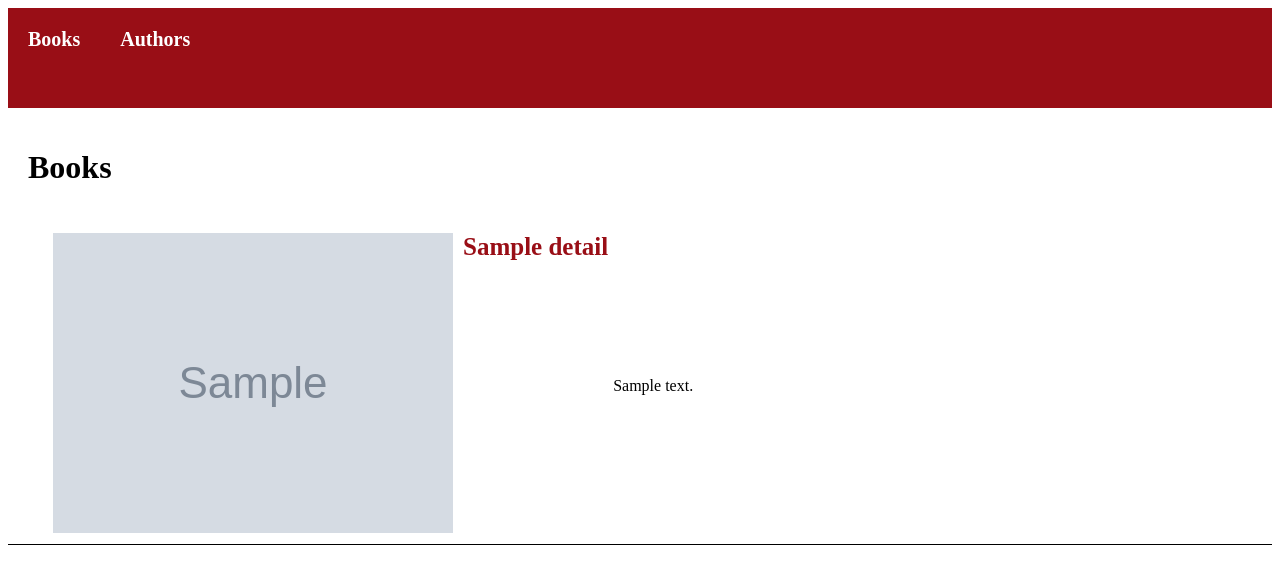
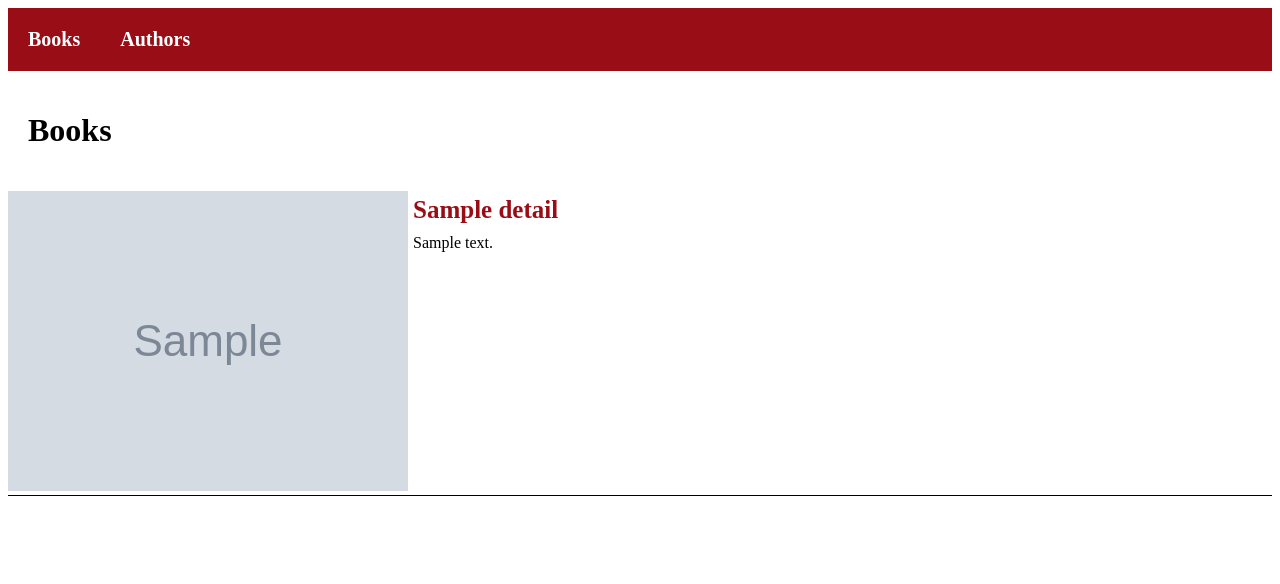
Before and after one commit to amymhaddad/upcase_booklist_app, a Flask app: template upcase_booklist_app/templates/books.html in a window 1280 px wide. Shown: the top 584 px of the page. Run offline with Flask 2, Linux system fonts and the light colour scheme; the template is opened without the code that fills it: most values are stand-ins (such as "Sample title", 1, 10 or a date in 2020); grey boxes marked "Sample" are stand-in pictures; parts of the project's set-up code (start-up, migrations or seed data) failed here and were passed over.

Commit message:
css is updated for homepage nav bar and the books page content and nav bar

```diff
--- a/upcase_booklist_app/static/main.css
+++ b/upcase_booklist_app/static/main.css
@@ -7,13 +7,10 @@
 .page-header {
     padding: 0;
     margin: 0;
-    list-style-type: none;
+    display: flex;
     background-color: #990E16;
-    display: flex;
-    flex-direction: row;
-    align-items: flex-start;
-    height: 100px;
 }
+
 
 .header-items {
     padding: 5px;
@@ -21,7 +18,6 @@
     font-size: 20px;
     font-weight: bold;
     color: white;
-    flex-basis: 2%;
 }
 
 .header-items a{
@@ -41,51 +37,52 @@
 }
 
 
-
 /*books.html */
 .books {
-    list-style-type: none;
     display: flex;
-    flex-direction: row;
     border-bottom: 1px solid black;
-    align-items: flex-start;
 }
 
-.book-link-placement {
+.book-details {
+    display: flex;
+    flex-direction: column;
+    flex-wrap: wrap;
+}
+
+.book-detail-spacing {
     padding-left: 2em;
     padding:5px;
 }
 
-.book-link-placement a{
+.book-title a{
     color: #990E16;
     text-decoration: none;
     font-size: 25px;
     font-weight: bold;
-
 }
 
-.book-link-placement a:hover{
+.book-title a:hover{
     color: #990E16;
     text-decoration: underline;
 }
 
 .book-description {
-    flex-basis: 50%;
-    align-self: center;
     font-size: 16px;
 }
+
+
 
 /*authors and books have the same flexbox setup*/
 .authors {
     list-style-type: none;
     display: flex;
-    flex-direction: row;
+    flex-direction: column;
     flex-wrap: wrap;
     border-bottom: 1px solid black;
 }
 
 .book {
-    flex-basis: 100%;
+    /* flex-basis: 100%;  */
     padding-bottom: 10px;
 }
 .author-name a{
--- a/upcase_booklist_app/templates/books.html
+++ b/upcase_booklist_app/templates/books.html
@@ -7,11 +7,9 @@
     </head>
 
     <body>
-        <nav>
-            <ul class="page-header">
-                <li class="header-items"><a href="{{ url_for('book_list') }}">Books</a></li>
-                <li class="header-items"><a href="{{ url_for('authors') }}">Authors</a></li>
-            </ul>
+        <nav class="page-header">
+            <div class="header-items"><a href="{{ url_for('book_list') }}">Books</a></div>
+            <div class="header-items"><a href="{{ url_for('authors') }}">Authors</a></div>
         </nav>
 
         <div>
@@ -19,17 +17,24 @@
         </div>
 
 
-        <div>
+
+       <div>
             {% for book_id, details in books.items() %}
+           <div class="books">
 
-            <ul class="books">
-                <li class="book-link-placement"><a href="{{ url_for('book', book_id=book_id) }}"><img src="{{ details['image'] }}" alt="{{ details['title'] }}"></a></li>
-                <li class="book-link-placement"><a href="{{ url_for('book', book_id=book_id) }}">{{ details['title'] }}</a></li>
-                <li class="book-description">{{ details['summary'] }}</li>
-            </ul>
-            {% endfor %}
+                <!-- One parent -->
+                <div class="book-image"><a href="{{ url_for('book', book_id=book_id) }}"><img src="{{ details['image'] }}" alt="{{ details['title'] }}"></a></div>
+
+                <!-- Second parent with 2 children -->
+                <div class="book-details">
+                    <div class="book-detail-spacing book-title"><a href="{{ url_for('book', book_id=book_id) }}">{{ details['title'] }}</a></div>
+                    <div class="book-detail-spacing book-description">{{ details['summary'] }}</div>
+                </div>
+
+            </div>
 
         </div>
+        {% endfor %}
 
         <div class="footer"></div>
 
```
Also changed, not shown: upcase_booklist_app/templates/index.html (+8 -5 lines).
